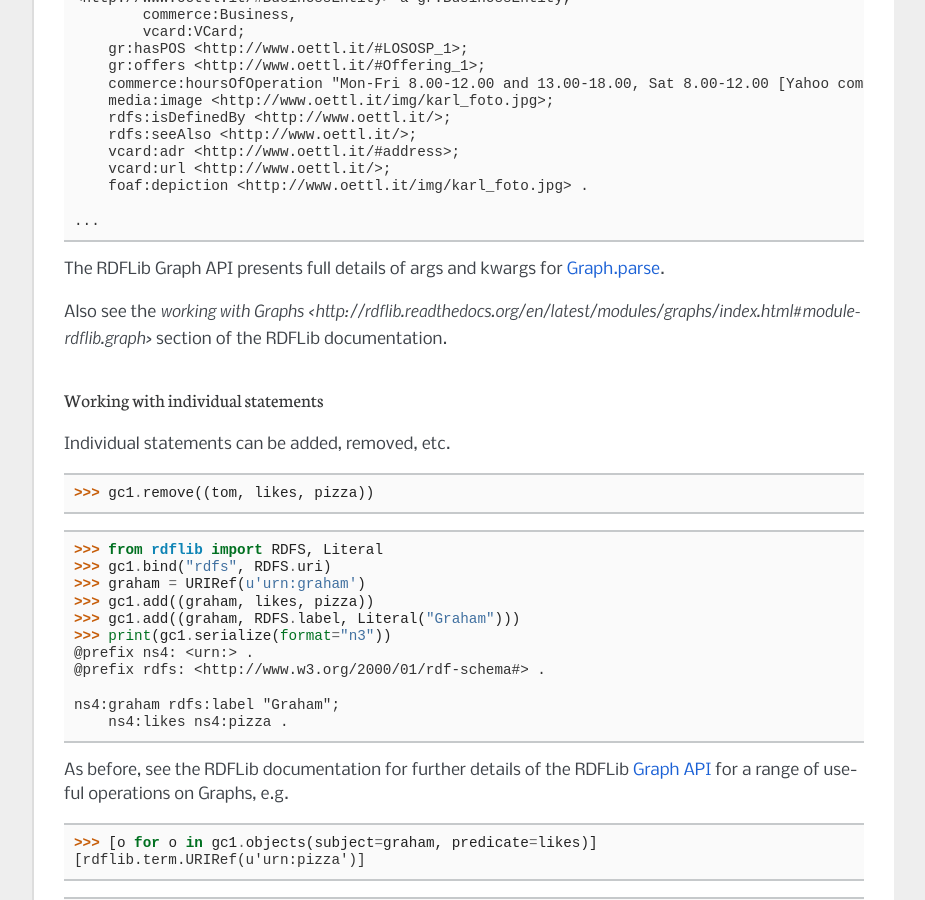
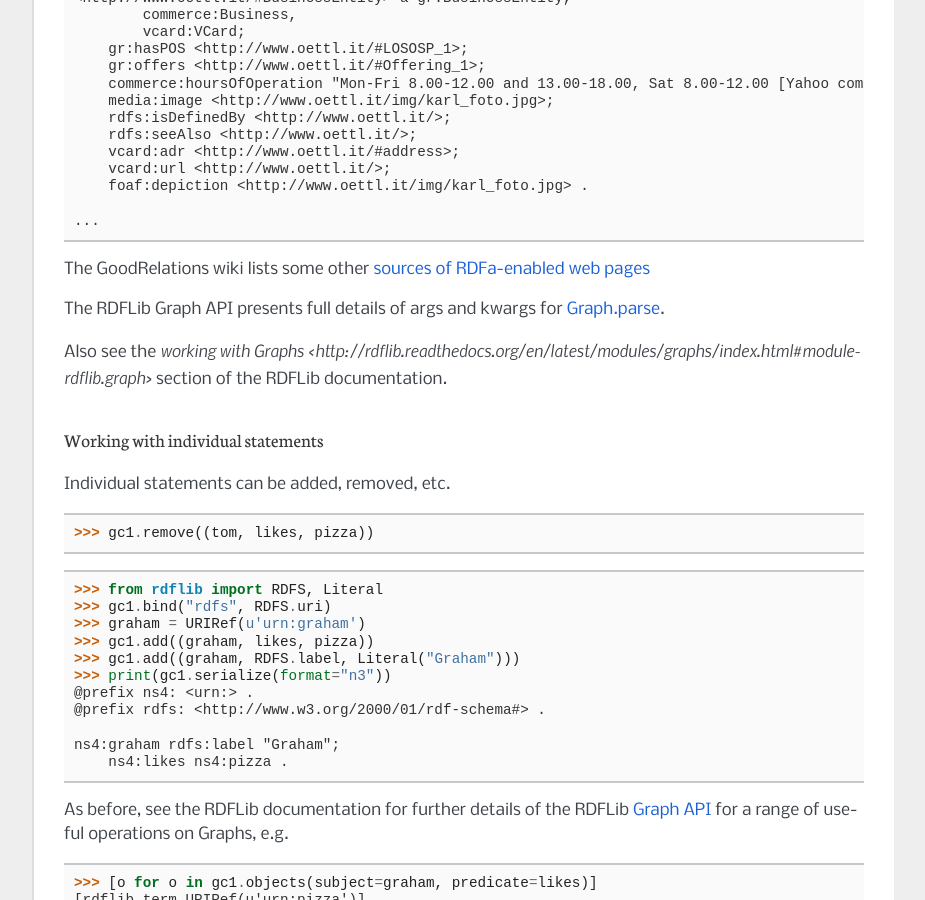
Before and after one commit to RDFLib/rdfextras, a Sphinx documentation site: the page built from docs/working_with.rst, in a window 1280 px wide and 900 px high, scrolled down 4862 px. Shown: the whole window, without its empty margins (198-1123 px from the left). Built offline with Sphinx 7.4.7, drawn with Linux system fonts in a browser that asks for light colours.

Commit message:
Add GoodRelations wiki as source of RDFa-bearing URLs.

```diff
--- a/docs/working_with.rst
+++ b/docs/working_with.rst
@@ -249,6 +249,9 @@ RDFLib provides a built-in version of Ivan Herman's `RDFa Distiller <http://www.
 
     ...
 
+
+The GoodRelations wiki lists some other `sources of RDFa-enabled web pages <http://www.ebusiness-unibw.org/wiki/GoodRelations>`_
+
 The RDFLib Graph API presents full details of args and kwargs for `Graph.parse <http://rdflib.readthedocs.org/en/latest/modules/graphs/graph.html#rdflib.graph.Graph.parse>`_.
 
 Also see the `working with Graphs <http://rdflib.readthedocs.org/en/latest/modules/graphs/index.html#module-rdflib.graph>` section of the RDFLib documentation.
```
